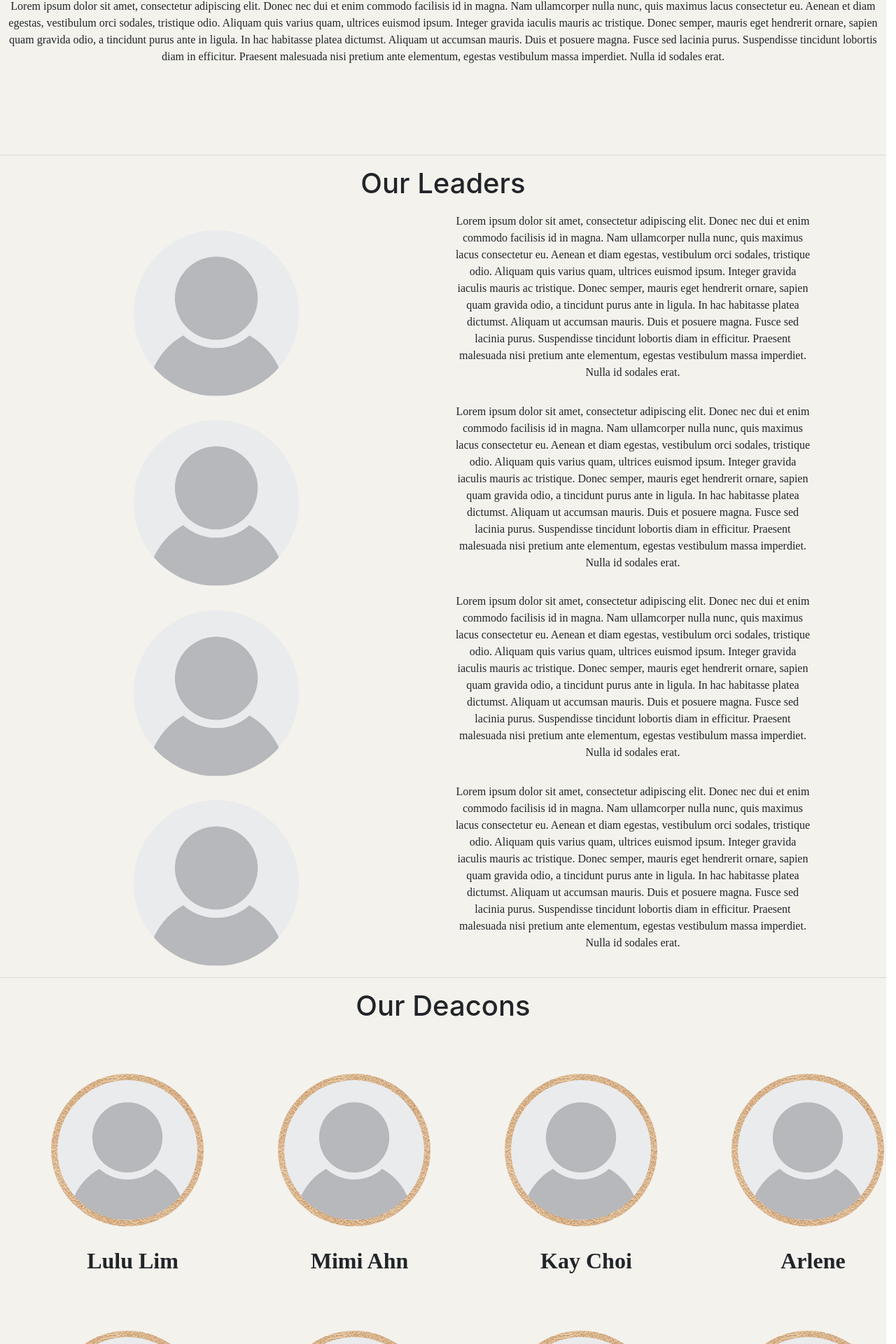
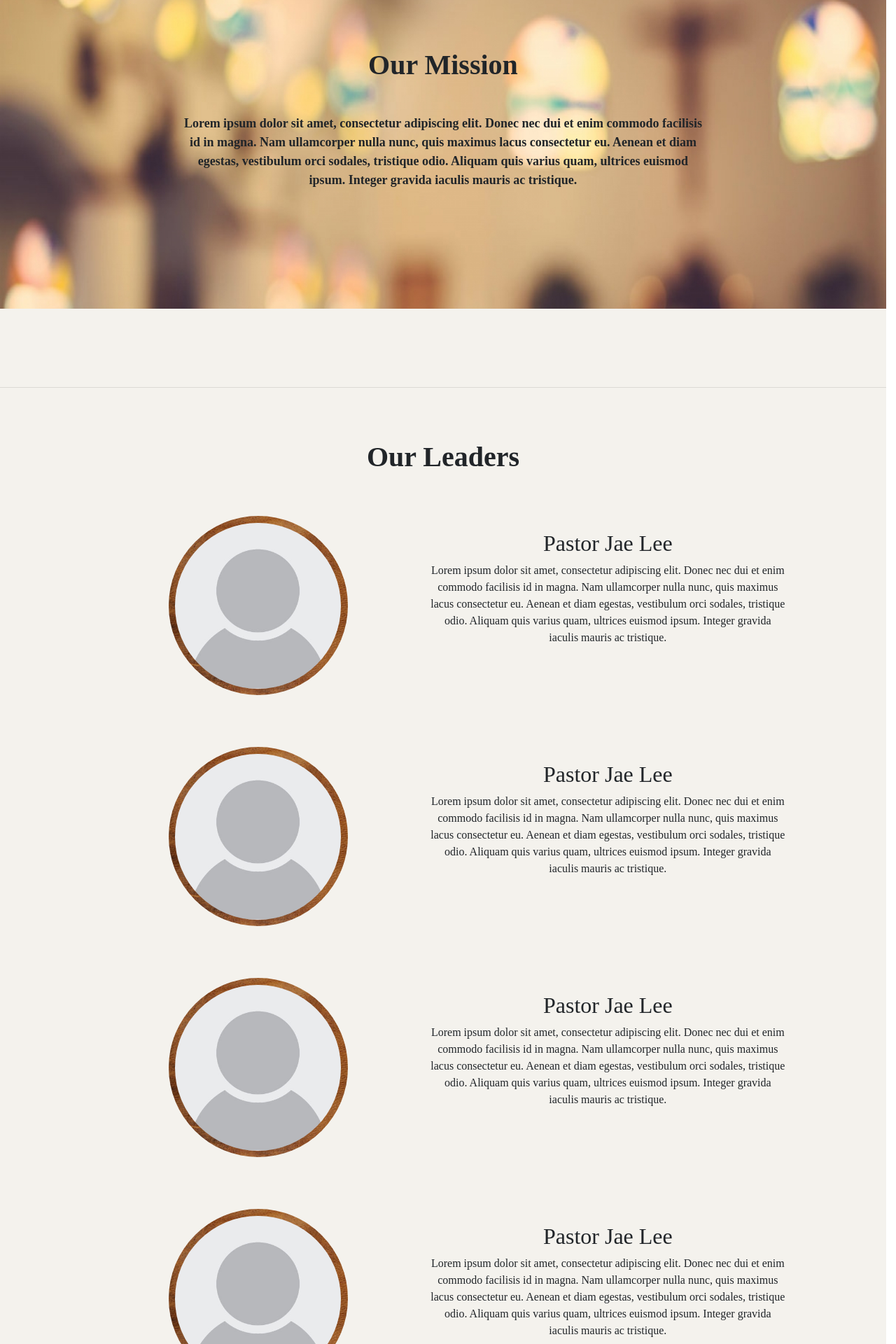
Before and after one commit to asolace/emc-v2, a React (Create React App) app in the folder client/: page /about in a window 1280 px wide. Shown: the part 116-2036 px from the top of the page at 70% size. Built offline with nearby package versions, Linux system fonts and the light colour scheme; a web font is replaced by a local one; what react-google-maps would draw is missing.

Commit message:
replaced components and photos

```diff
--- a/client/src/components/About.js
+++ b/client/src/components/About.js
@@ -1,69 +1,133 @@
 import React, { Component } from 'react';
 import { Container, Row, Col } from 'reactstrap';
-import grouppic from '../photos/people/IMG_0582.JPG'
-import profilepic from '../photos/tempprofilepic.jpg'
+import grouppic from '../photos/people/IMG_0582.JPG';
+import profilepic from '../photos/tempprofilepic.jpg';
+import ScrollAnimation from 'react-animate-on-scroll';
 
 class About extends Component {
   render() {
     return (
       <div className="about-page-container">
-        <div className="about-mission-statement-out-container">
-          <h1 className="about-our-mission">Our Mission</h1>
-          <div className="about-mission-statement-in-container">
-            <p className="about-mission-statement">Lorem ipsum dolor sit amet, consectetur adipiscing elit. Donec nec dui et enim commodo facilisis id in magna. Nam ullamcorper nulla nunc, quis maximus lacus consectetur eu. Aenean et diam egestas, vestibulum orci sodales, tristique odio. Aliquam quis varius quam, ultrices euismod ipsum. Integer gravida iaculis mauris ac tristique. Donec semper, mauris eget hendrerit ornare, sapien quam gravida odio, a tincidunt purus ante in ligula. In hac habitasse platea dictumst. Aliquam ut accumsan mauris. Duis et posuere magna. Fusce sed lacinia purus. Suspendisse tincidunt lobortis diam in efficitur. Praesent malesuada nisi pretium ante elementum, egestas vestibulum massa imperdiet. Nulla id sodales erat.
+        <div className="about-mission-container">
+          <h1 className="about-mission-header">Our Mission</h1>
+          <ScrollAnimation animateIn='fadeIn' initiallyVisible={false} animateOnce={true}>
+            <p className="about-mission-text">
+            Lorem ipsum dolor sit amet, consectetur adipiscing elit.
+            Donec nec dui et enim commodo facilisis id in magna.
+            Nam ullamcorper nulla nunc, quis maximus lacus consectetur eu.
+            Aenean et diam egestas, vestibulum orci sodales, tristique odio.
+            Aliquam quis varius quam, ultrices euismod ipsum.
+            Integer gravida iaculis mauris ac tristique.
             </p>
+          </ScrollAnimation>
         </div>
-        </div>
+
         <br /><br /><br /><br />
         <hr />
 
-        <h1 className="about-our-leaders">Our Leaders</h1>
-        <div className="about-container">
-          <Row className="about-container-row">
-            <Col><div className="about-leader-image-container"><img className="about-leader-image" src={profilepic}></img></div></Col>
-            <Col><div className="about-leader-text">Lorem ipsum dolor sit amet, consectetur adipiscing elit. Donec nec dui et enim commodo facilisis id in magna. Nam ullamcorper nulla nunc, quis maximus lacus consectetur eu. Aenean et diam egestas, vestibulum orci sodales, tristique odio. Aliquam quis varius quam, ultrices euismod ipsum. Integer gravida iaculis mauris ac tristique. Donec semper, mauris eget hendrerit ornare, sapien quam gravida odio, a tincidunt purus ante in ligula. In hac  habitasse platea dictumst. Aliquam ut accumsan mauris. Duis et posuere magna. Fusce sed lacinia purus. Suspendisse tincidunt lobortis diam in efficitur. Praesent malesuada nisi pretium ante elementum, egestas vestibulum massa imperdiet. Nulla id sodales erat.</div></Col>
+        <h1 className="about-leader-header">Our Leaders</h1>
+        <ScrollAnimation animateIn='fadeIn' initiallyVisible={false} animateOnce={true}>
+          <div className="about-leader-container">
+            <Row className="about-leader-row">
+              <Col>
+                <div className="about-leader-image-border">
+                  <img className="about-leader-image" src={profilepic} />
+                </div>
+              </Col>
+              <Col>
+                <h2 className="about-leader-name">Pastor Jae Lee</h2>
+                <p className="about-leader-text">
+                  Lorem ipsum dolor sit amet, consectetur adipiscing elit.
+                  Donec nec dui et enim commodo facilisis id in magna.
+                  Nam ullamcorper nulla nunc, quis maximus lacus consectetur eu.
+                  Aenean et diam egestas, vestibulum orci sodales, tristique odio.
+                  Aliquam quis varius quam, ultrices euismod ipsum.
+                  Integer gravida iaculis mauris ac tristique.</p>
+              </Col>
             </Row>
-          <Row className="about-container-row">
-            <Col><div className="about-leader-image-container"><img className="about-leader-image" src={profilepic}></img></div></Col>
-            <Col><div className="about-leader-text">Lorem ipsum dolor sit amet, consectetur adipiscing elit. Donec nec dui et enim commodo facilisis id in magna. Nam ullamcorper nulla nunc, quis maximus lacus consectetur eu. Aenean et diam egestas, vestibulum orci sodales, tristique odio. Aliquam quis varius quam, ultrices euismod ipsum. Integer gravida iaculis mauris ac tristique. Donec semper, mauris eget hendrerit ornare, sapien quam gravida odio, a tincidunt purus ante in ligula. In hac  habitasse platea dictumst. Aliquam ut accumsan mauris. Duis et posuere magna. Fusce sed lacinia purus. Suspendisse tincidunt lobortis diam in efficitur. Praesent malesuada nisi pretium ante elementum, egestas vestibulum massa imperdiet. Nulla id sodales erat.</div></Col>
+            <Row className="about-leader-row">
+              <Col>
+                <div className="about-leader-image-border">
+                  <img className="about-leader-image" src={profilepic} />
+                </div>
+              </Col>
+              <Col>
+                <h2 className="about-leader-name">Pastor Jae Lee</h2>
+                <p className="about-leader-text">
+                  Lorem ipsum dolor sit amet, consectetur adipiscing elit.
+                  Donec nec dui et enim commodo facilisis id in magna.
+                  Nam ullamcorper nulla nunc, quis maximus lacus consectetur eu.
+                  Aenean et diam egestas, vestibulum orci sodales, tristique odio.
+                  Aliquam quis varius quam, ultrices euismod ipsum.
+                  Integer gravida iaculis mauris ac tristique.</p>
+              </Col>
             </Row>
-          <Row className="about-container-row">
-            <Col><div className="about-leader-image-container"><img className="about-leader-image" src={profilepic}></img></div></Col>
-            <Col><div className="about-leader-text">Lorem ipsum dolor sit amet, consectetur adipiscing elit. Donec nec dui et enim commodo facilisis id in magna. Nam ullamcorper nulla nunc, quis maximus lacus consectetur eu. Aenean et diam egestas, vestibulum orci sodales, tristique odio. Aliquam quis varius quam, ultrices euismod ipsum. Integer gravida iaculis mauris ac tristique. Donec semper, mauris eget hendrerit ornare, sapien quam gravida odio, a tincidunt purus ante in ligula. In hac habitasse platea dictumst. Aliquam ut accumsan mauris. Duis et posuere magna. Fusce sed lacinia purus. Suspendisse tincidunt lobortis diam in efficitur. Praesent malesuada nisi pretium ante elementum, egestas vestibulum massa imperdiet. Nulla id sodales erat.</div></Col>
+            <Row className="about-leader-row">
+              <Col>
+                <div className="about-leader-image-border">
+                  <img className="about-leader-image" src={profilepic} />
+                </div>
+              </Col>
+              <Col>
+                <h2 className="about-leader-name">Pastor Jae Lee</h2>
+                <p className="about-leader-text">
+                  Lorem ipsum dolor sit amet, consectetur adipiscing elit.
+                  Donec nec dui et enim commodo facilisis id in magna.
+                  Nam ullamcorper nulla nunc, quis maximus lacus consectetur eu.
+                  Aenean et diam egestas, vestibulum orci sodales, tristique odio.
+                  Aliquam quis varius quam, ultrices euismod ipsum.
+                  Integer gravida iaculis mauris ac tristique.</p>
+              </Col>
             </Row>
-          <Row className="about-container-row">
-            <Col><div className="about-leader-image-container"><img className="about-leader-image" src={profilepic}></img></div></Col>
-            <Col><div className="about-leader-text">Lorem ipsum dolor sit amet, consectetur adipiscing elit. Donec nec dui et enim commodo facilisis id in magna. Nam ullamcorper nulla nunc, quis maximus lacus consectetur eu. Aenean et diam egestas, vestibulum orci sodales, tristique odio. Aliquam quis varius quam, ultrices euismod ipsum. Integer gravida iaculis mauris ac tristique. Donec semper, mauris eget hendrerit ornare, sapien quam gravida odio, a tincidunt purus ante in ligula. In hac  habitasse platea dictumst. Aliquam ut accumsan mauris. Duis et posuere magna. Fusce sed lacinia purus. Suspendisse tincidunt lobortis diam in efficitur. Praesent malesuada nisi pretium ante elementum, egestas vestibulum massa imperdiet. Nulla id sodales erat.</div></Col>
+            <Row className="about-leader-row">
+              <Col>
+                <div className="about-leader-image-border">
+                  <img className="about-leader-image" src={profilepic} />
+                </div>
+              </Col>
+              <Col>
+                <h2 className="about-leader-name">Pastor Jae Lee</h2>
+                <p className="about-leader-text">
+                  Lorem ipsum dolor sit amet, consectetur adipiscing elit.
+                  Donec nec dui et enim commodo facilisis id in magna.
+                  Nam ullamcorper nulla nunc, quis maximus lacus consectetur eu.
+                  Aenean et diam egestas, vestibulum orci sodales, tristique odio.
+                  Aliquam quis varius quam, ultrices euismod ipsum.
+                  Integer gravida iaculis mauris ac tristique.</p>
+              </Col>
             </Row>
           </div>
+        </ScrollAnimation>
 
         <hr />
 
         <h1 className="about-our-leaders">Our Deacons</h1>
-
+        <ScrollAnimation animateIn='fadeIn' initiallyVisible={false} animateOnce={true}>
           <div className="about-deacon-container">
             <Row className="about-deacon-row">
               <Col><div className="about-deacon-image-container"><img className="about-deacon-image" src={profilepic}></img></div><h2 className="about-deacon-name">Lulu Lim</h2></Col>
               <Col><div className="about-deacon-image-container"><img className="about-deacon-image" src={profilepic}></img></div><h2 className="about-deacon-name">Mimi Ahn</h2></Col>
               <Col><div className="about-deacon-image-container"><img className="about-deacon-image" src={profilepic}></img></div><h2 className="about-deacon-name">Kay Choi</h2></Col>
-            <Col><div className="about-deacon-image-container"><img className="about-deacon-image" src={profilepic}></img></div><h2 className="about-deacon-name">Arlene</h2></Col>
+              <Col><div className="about-deacon-image-container"><img className="about-deacon-image" src={profilepic}></img></div><h2 className="about-deacon-name">Arlene Macaraeg</h2></Col>
             </Row>
             <Row className="about-deacon-row">
-            <Col><div className="about-deacon-image-container"><img className="about-deacon-image" src={profilepic}></img></div><h2 className="about-deacon-name">Nilsa</h2></Col>
+              <Col><div className="about-deacon-image-container"><img className="about-deacon-image" src={profilepic}></img></div><h2 className="about-deacon-name">Nilsa Morales</h2></Col>
               <Col><div className="about-deacon-image-container"><img className="about-deacon-image" src={profilepic}></img></div><h2 className="about-deacon-name">Jason Park</h2></Col>
               <Col><div className="about-deacon-image-container"><img className="about-deacon-image" src={profilepic}></img></div><h2 className="about-deacon-name">Daniel Hsin</h2></Col>
-            <Col><div className="about-deacon-image-container"><img className="about-deacon-image" src={profilepic}></img></div><h2 className="about-deacon-name">Virgil</h2></Col>
+              <Col><div className="about-deacon-image-container"><img className="about-deacon-image" src={profilepic}></img></div><h2 className="about-deacon-name">Virgil Macaraeg</h2></Col>
             </Row>
           </div>
+        </ScrollAnimation>
 
         <hr />
 
         <h1 className="about-restofus-header">And the rest of our family!</h1>
 
+        <ScrollAnimation animateIn='fadeIn' initiallyVisible={false} animateOnce={true}>
           <div className="about-restofus-frame">
             <img className="about-restofus-image" src={grouppic}></img>
           </div>
-
+        </ScrollAnimation>
         <br/><br/><br/><br/>
 
       </div>
```
Also changed, not shown: client/src/components/ServiceTimes.js (added, +23 -0 lines). Lines whose indentation alone changed are shown as unchanged.
